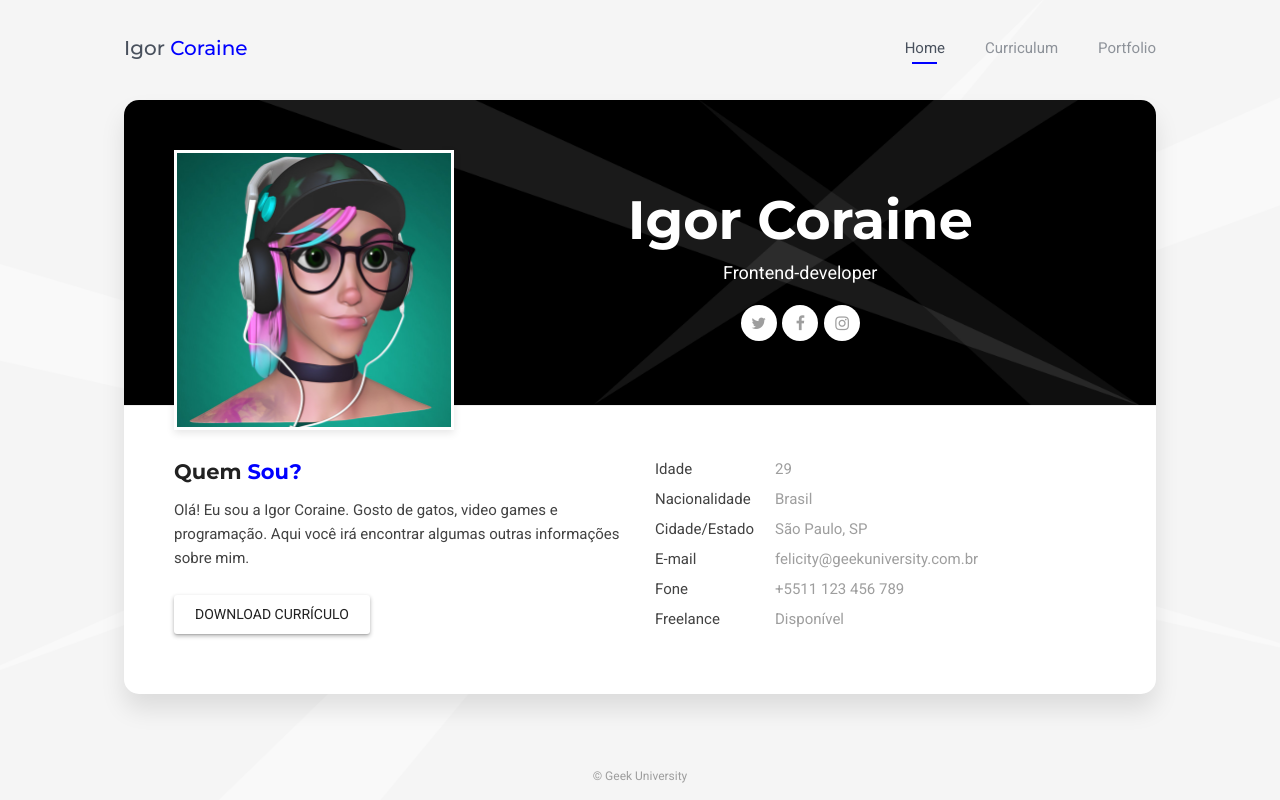
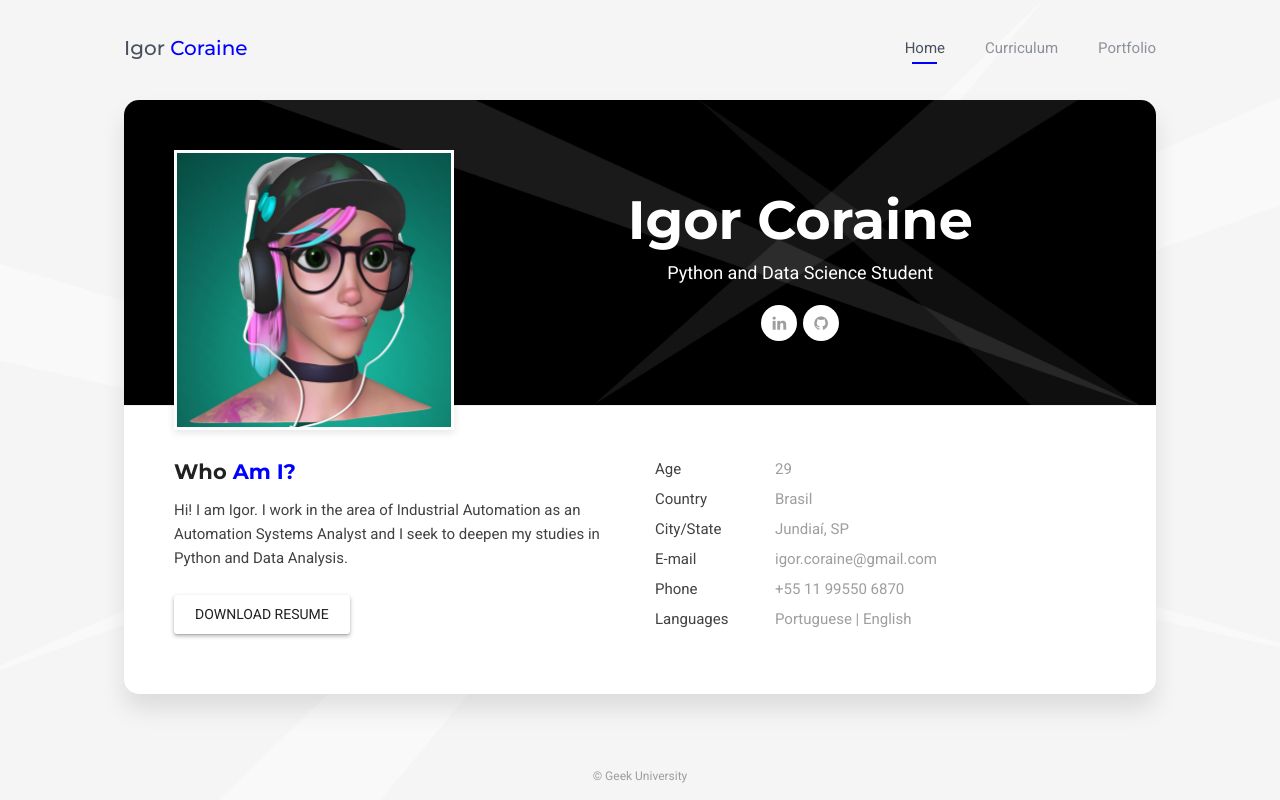
Before and after one commit to IgorCoraine/igorcoraine.github.io, a plain HTML site: page index.html in a window 1280 px wide. Drawn offline with Linux system fonts and the light colour scheme.

Commit message:
Changed Home session info

```diff
--- a/index.html
+++ b/index.html
@@ -95,18 +95,17 @@
                         <h1>Igor Coraine</h1>
                         <div class="owl-carousel text-rotation">
                           <div class="item">
-                            <div class="sp-subtitle">Web Designer</div>
+                            <div class="sp-subtitle">Automation Systems Analyst</div>
                           </div>
                           <div class="item">
-                            <div class="sp-subtitle">Frontend-developer</div>
+                            <div class="sp-subtitle">Python and Data Science Student</div>
                           </div>
                         </div>
                       </div>
 
                       <div class="social-links">
-                        <a href="#"><i class="fa fa-twitter"></i></a>
-                        <a href="#"><i class="fa fa-facebook"></i></a>
-                        <a href="#"><i class="fa fa-instagram"></i></a>
+                        <a href="https://www.linkedin.com/in/igorcoraine/"><i class="fa fa-linkedin"></i></a>
+                        <a href="https://github.com/IgorCoraine"><i class="fa fa-github"></i></a>
                       </div>
                     </div>
                   </div>
@@ -118,24 +117,24 @@
                     <div class="col-sm-6 col-md-6 col-lg-6">
                       <div class="about-me">
                         <div class="block-title">
-                          <h3>Quem <span>Sou?</span></h3>
+                          <h3>Who <span>Am I?</span></h3>
                         </div>
-                        <p>Olá! Eu sou a Igor Coraine. Gosto de gatos, video games e programação. Aqui você irá encontrar algumas outras
-                        informações sobre mim.</p>
+                        <p>Hi! I am Igor. I work in the area of Industrial Automation as an Automation Systems Analyst
+                          and I seek to deepen my studies in Python and Data Analysis.</p>
                       </div>
                       <div class="download-resume">
-                        <a href="cv/resume.pdf" class="btn btn-secondary" target="_blank">Download Currículo</a>
+                        <a href="cv/resume.pdf" class="btn btn-secondary" target="_blank">Download Resume</a>
                       </div>
                     </div>
 
                     <div class="col-sm-6 col-md-6 col-lg-6">
                       <ul class="info-list">
-                        <li><span class="title">Idade</span><span class="value">29</span></li>
-                        <li><span class="title">Nacionalidade</span><span class="value">Brasil</span></li>
-                        <li><span class="title">Cidade/Estado</span><span class="value">São Paulo, SP</span></li>
-                        <li><span class="title">E-mail</span><span class="value">felicity@geekuniversity.com.br</span></li>
-                        <li><span class="title">Fone</span><span class="value">+5511 123 456 789</span></li>
-                        <li><span class="title">Freelance</span><span class="value available">Disponível</span></li>
+                        <li><span class="title">Age</span><span class="value">29</span></li>
+                        <li><span class="title">Country</span><span class="value">Brasil</span></li>
+                        <li><span class="title">City/State</span><span class="value">Jundiaí, SP</span></li>
+                        <li><span class="title">E-mail</span><span class="value">igor.coraine@gmail.com</span></li>
+                        <li><span class="title">Phone</span><span class="value">+55 11 99550 6870</span></li>
+                        <li><span class="title">Languages</span><span class="value available">Portuguese | English</span></li>
                       </ul>
                     </div>
 
```
